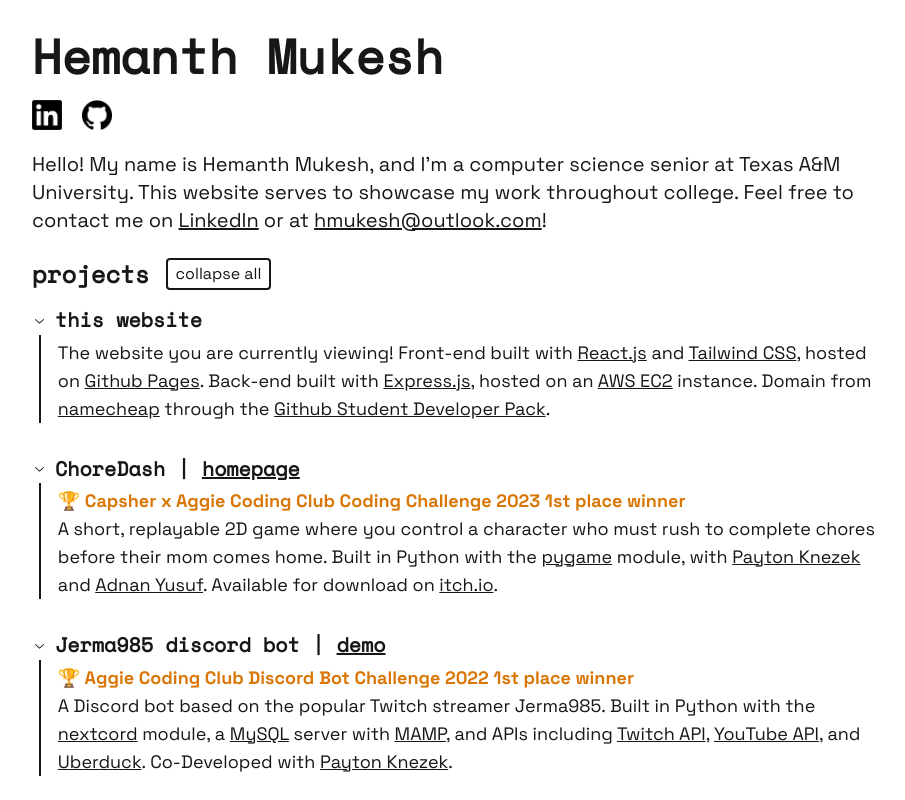
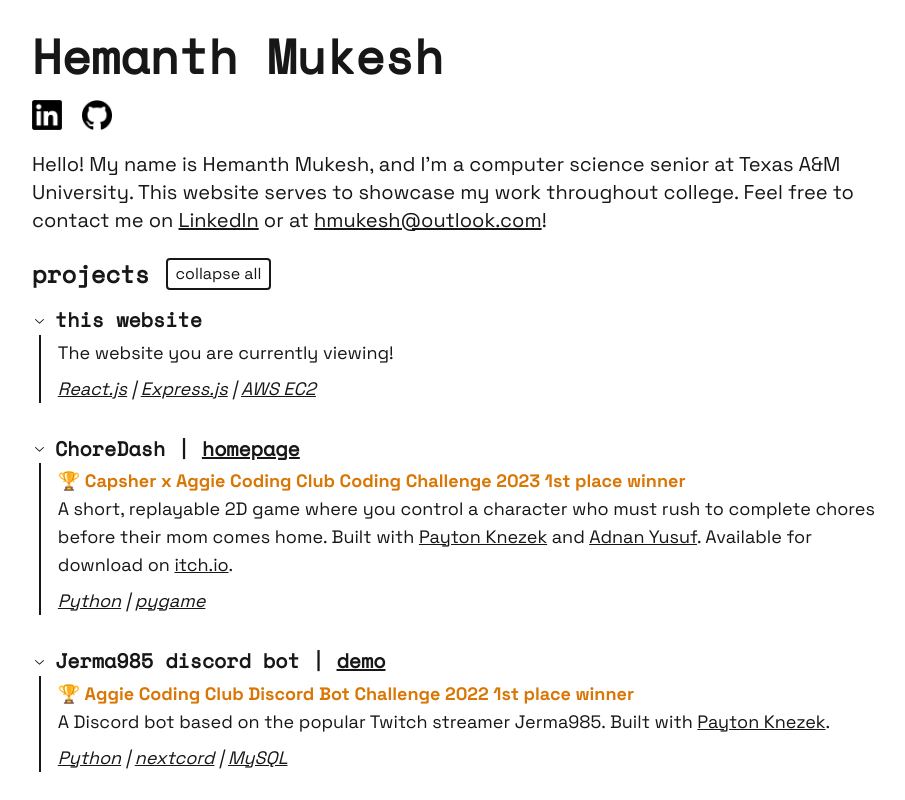
Before and after one commit to hmukesh5/hmukesh5.github.io, a React (Vite) app: page / in a window 1280 px wide. Both pictures are taken after a click on the button "expand all". Shown: the top 800 px of the page, without its empty margins (184-1089 px from the left). Built offline with nearby package versions, Linux system fonts and the light colour scheme.

Commit message:
changed tech stacks

```diff
--- a/src/App.tsx
+++ b/src/App.tsx
@@ -49,6 +49,9 @@ function App() {
     const twitchAPILink = <a href="https://dev.twitch.tv/docs/api" className={`underline ${darkmodeSwitcher}`} target="_blank">Twitch API</a>;
     const youtubeAPILink = <a href="https://developers.google.com/youtube/v3" className={`underline ${darkmodeSwitcher}`} target="_blank">YouTube API</a>;
     const uberduckLink = <a href="https://uberduck.ai/" className={`underline ${darkmodeSwitcher}`} target="_blank">Uberduck</a>;
+    const pythonLink = <a href="https://www.python.org/" className={`underline ${darkmodeSwitcher}`} target="_blank">Python</a>;
+    const cppLink = <a href="https://isocpp.org/" className={`underline ${darkmodeSwitcher}`} target="_blank">C++</a>;
+    const boldSep = <span className="font-bold"> | </span>;
 
     const handleDNSLookupSubmit = async () => {
         try {
@@ -179,8 +182,12 @@ function App() {
             value: "portfolio",
             title: <>this website</>,
             link: <></>,
-            content: <>The website you are currently viewing!
-                       Front-end built with {reactLink} and {tailwindCSSLink}, hosted on {githubPagesLink}. Back-end built with {expressLink}, hosted on an {awsec2Link} instance. Domain from {namecheapLink} through the {githubStudentLink}.</>
+            content: <>
+                        The website you are currently viewing!
+                        <div className="h-2" />
+                        <span className="italic">{reactLink} | {expressLink} | {awsec2Link}</span>
+                    </>
+
         },
         {
             value: "choredash",
@@ -190,7 +197,9 @@ function App() {
                         <span className="font-bold text-amber-600">🏆 Capsher x Aggie Coding Club Coding Challenge 2023 1st place winner</span>
                         <br/>
                         A short, replayable 2D game where you control a character who must rush to complete chores before their mom comes home.
-                        Built in Python with the {pygameLink} module, with {paytonLink} and {adnanLink}. Available for download on {choredashLink}.
+                        Built with {paytonLink} and {adnanLink}. Available for download on {choredashLink}.
+                        <div className="h-2" />
+                        <span className="italic">{pythonLink} | {pygameLink}</span>
                     </>
         },
         {
@@ -200,9 +209,9 @@ function App() {
             content:<>
                         <span className="font-bold text-amber-600">🏆 Aggie Coding Club Discord Bot Challenge 2022 1st place winner</span>
                         <br/>
-                        A Discord bot based on the popular Twitch streamer Jerma985.
-                        Built in Python with the {nextcordLink} module, a {mysqlLink} server with {mampLink}, and APIs including {twitchAPILink}, {youtubeAPILink}, and {uberduckLink}.
-                        Co-Developed with {paytonLink}.
+                        A Discord bot based on the popular Twitch streamer Jerma985. Built with {paytonLink}.
+                        <div className="h-2" />
+                        <span className="italic">{pythonLink} | {nextcordLink} | {mysqlLink}</span>
                     </>
         },
         {
@@ -210,12 +219,15 @@ function App() {
             title: <>C++ network applications</>,
             link: <></>,
             content:<>
-                        During my networks class at A&M (CSCE 463), I created a suite of various network applications. This section is still a WIP, and will update as I work on it.
-                        Built in C++, and hosted on an {awsec2Link} Windows instance running an {expressLink} {servercodeLink}. HTTPS certifications from {letsencryptLink}.
-                        <br/>
+                        During my networks class at A&M (CSCE 463), I created a suite of various network applications.
+                        Below, I have included demonstrations of 3 of these programs.
+                        Feel free to try them out!
 
-                        <div className="mt-4" />
-                        <span className="font-heading font-bold">DNS Lookup Tool:</span>
+                        <div className="h-2" />
+                        <span className="italic">{cppLink} | {awsec2Link}</span>
+
+                        <div className="mt-8" />
+                        <span className="font-heading font-bold">DNS Lookup:</span>
                         <br/>
                         <p className="mb-2">
                             DNS stands for Domain Name Service.
@@ -241,7 +253,7 @@ function App() {
                         <div className="mt-4">
                             <span className="font-heading font-bold">HTTP Packet Sender and Parser:</span>
                             <p className="mb-2">
-                                A HTTP Packet sender and parser that validates, sends, and parses HTTP packets, displaying details about the entire process.
+                                A HTTP Packet sender and parser that validates, sends, and parses HTTP packets, displaying details about the entire process (including a DNS lookup, shown above).
                                 One of the key features is that it can parse through the HTTP reply and extract the number of outgoing links, laying the foundation for a web crawler.
                                 Try typing in "http://google.com" to see the HTTP response from the home page of Google.
                             </p>
@@ -264,18 +276,18 @@ function App() {
                             <span className="font-heading font-bold">TCP Demonstration:</span>
                             <p className="mb-2">
                                 TCP stands for Transmission Control Protocol, and it's widely used for reliable data transfer.
-                                Although not fast enough for videos or games, this protocol ensures that all packets are delivered, re-transmitting if necessary.
-                                Below, you can edit the forward and reverse loss rate of a TCP transfer to see the effects of packet loss.
+                                Although not fast enough for videos or games, this protocol ensures that all packets are delivered by re-transmitting lost packets.
+                                Below, you can edit the forward and reverse loss rate of a TCP transfer and observe the effects.
                                 Input 2 numbers between 0 and 1.
                             </p>
 
-                            <span className='font-body'>Loss Rate:</span>
+                            <span className='font-heading'>Loss Rate:</span>
                             <div>
-                                <input id="forwardloss" type="number" name="query" placeholder='forward Loss' className={`font-heading mt-2 mb-2 mr-2 px-2 border-2 border-neutral-500 rounded w-32 sm:text-sm text-xs ${darkMode ? 'bg-neutral-900' : ''}`} />
-                                <input id="reverseloss" type="number" name="query" placeholder='feverse Loss' className={`font-heading mt-2 mb-2 mr-2 px-2 border-2 border-neutral-500 rounded w-32 sm:text-sm text-xs ${darkMode ? 'bg-neutral-900' : ''}`} />
+                                <input id="forwardloss" type="number" name="query" placeholder='forward loss' className={`font-heading mt-2 mb-2 mr-2 px-2 border-2 border-neutral-500 rounded w-32 sm:text-sm text-xs ${darkMode ? 'bg-neutral-900' : ''}`} />
+                                <input id="reverseloss" type="number" name="query" placeholder='reverse loss' className={`font-heading mt-2 mb-2 mr-2 px-2 border-2 border-neutral-500 rounded w-32 sm:text-sm text-xs ${darkMode ? 'bg-neutral-900' : ''}`} />
                                 <button disabled={TCPAppDisable} onClick={handleTCPSubmit} className={`mt-2 px-2 border-2 border-black rounded sm:text-sm text-xs ${darkMode ? 'border-neutral-200 hover:bg-neutral-200 hover:text-black' : 'border-neutral-900 hover:bg-neutral-900 hover:text-neutral-200'}`}>run</button>
                             </div>
-                            <span className='font-body'>Output:</span>
+                            <span className='font-heading'>Output:</span>
                             <br/>
                             <textarea className={`font-heading mt-2 px-2 py-1 border-2 border-neutral-500 rounded w-full h-80 sm:text-sm text-xs ${darkMode ? 'bg-neutral-900' : ''}`} readOnly
                                 placeholder='output will appear here...'
@@ -290,7 +302,10 @@ function App() {
             value: "wordle",
             title: <>wordle by hemanth | </>,
             link: <a href="http://wordle-clone-5fbt.onrender.com/" target="_blank" className={`underline ${darkmodeSwitcher}`}>link</a>,
-            content: <>A word puzzle as a web app inspired by the popular {wordleLink} game. Built with {reactLink} and the help of various YouTube videos.</>
+            content: <>A word puzzle as a web app inspired by the popular {wordleLink} game.
+                    <div className="h-2" />
+                    <span className="italic">{reactLink}</span>
+            </>
         },
     ];
 
```
